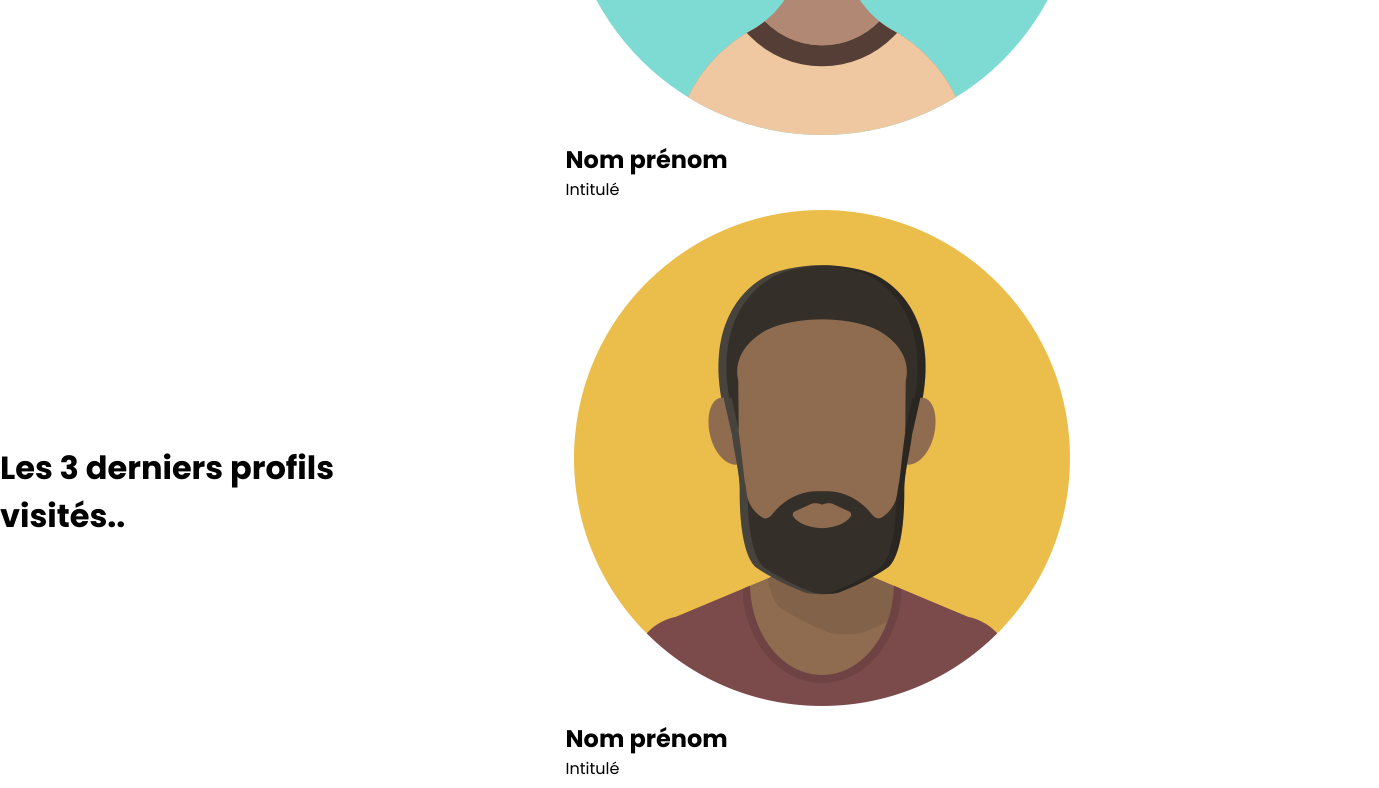
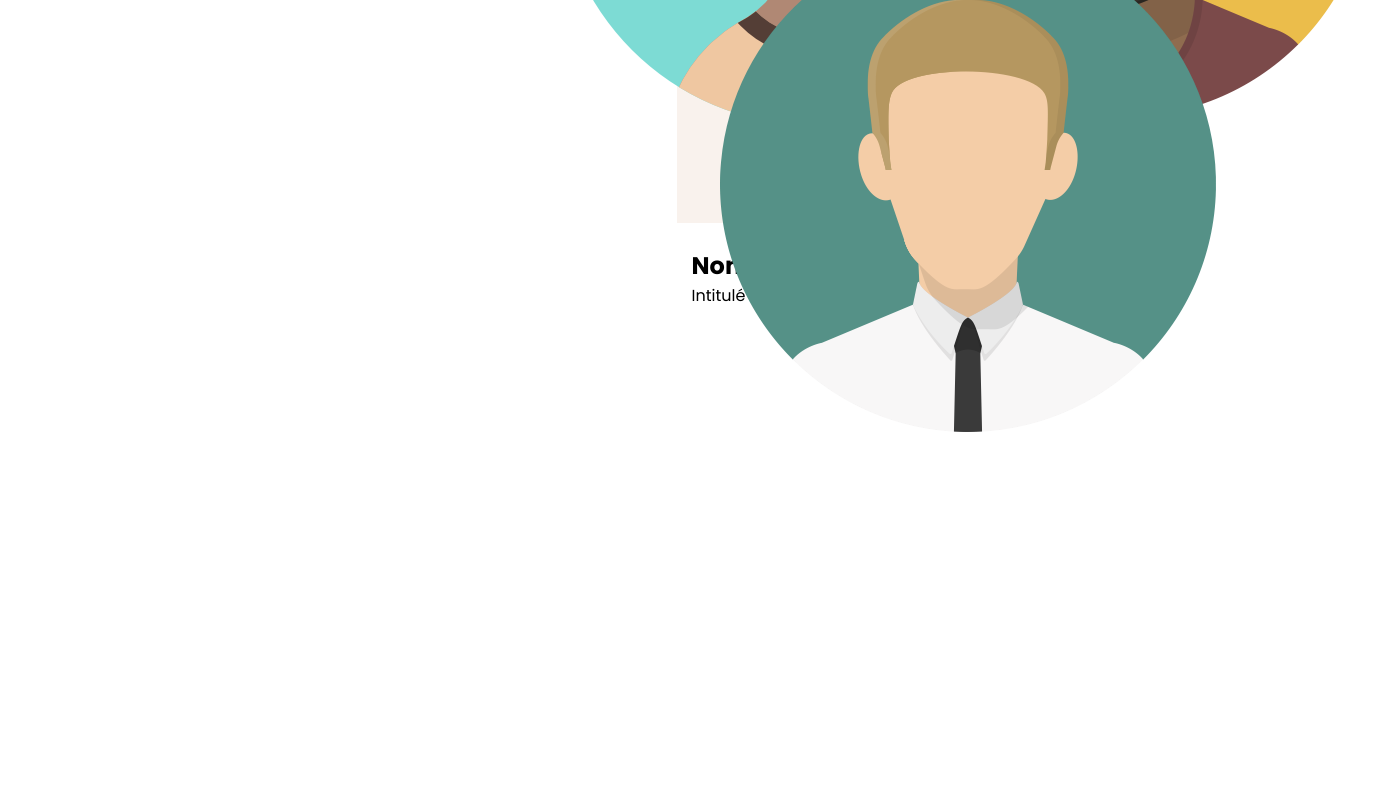
Before and after one commit to diagodryson/3lastprofils, a plain HTML site: page index.html in a window 1280 px wide. Shown: the part 407-1195 px from the top of the page, 1379 px wide, since content can reach past the window. After the commit the page ends 854 px from the top, so only its background shows below. Drawn offline with Linux system fonts and the light colour scheme.

Commit message:
Update style.css

```diff
--- a/style.css
+++ b/style.css
@@ -22,3 +22,26 @@ body
     flex-wrap: wrap;
     padding: 30px;
 }
+.container .profile
+{
+    position: relative;
+    max width: 300px;
+    height: 215px;
+    background: #F9F2ED;
+    margin: 30px 10px;
+    padding: 20px 15px;
+    display: flex;
+    flex-direction: column;
+    box-shadow: 0 5px 202px rgba(0,0,0,0,5);
+    transition: 0.3s ease-in-out;
+}
+.container .profile .imgbx
+{
+    position: relative;
+    width: 260px;
+    height: 260px;
+    top: -60px;
+    left: 20px;
+    z-index: 1;
+    box-shadow: 0 5px 20px rgba(0,0,0,0,0.2);
+}
```
